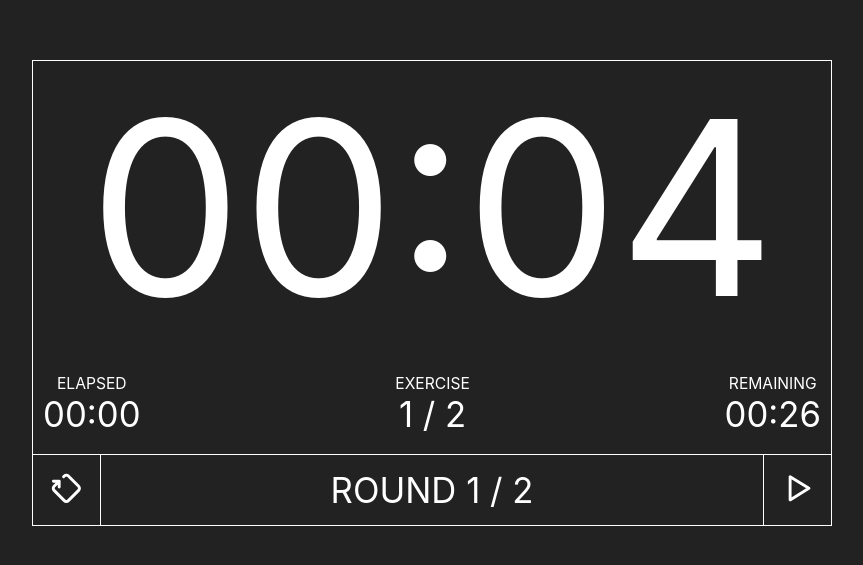
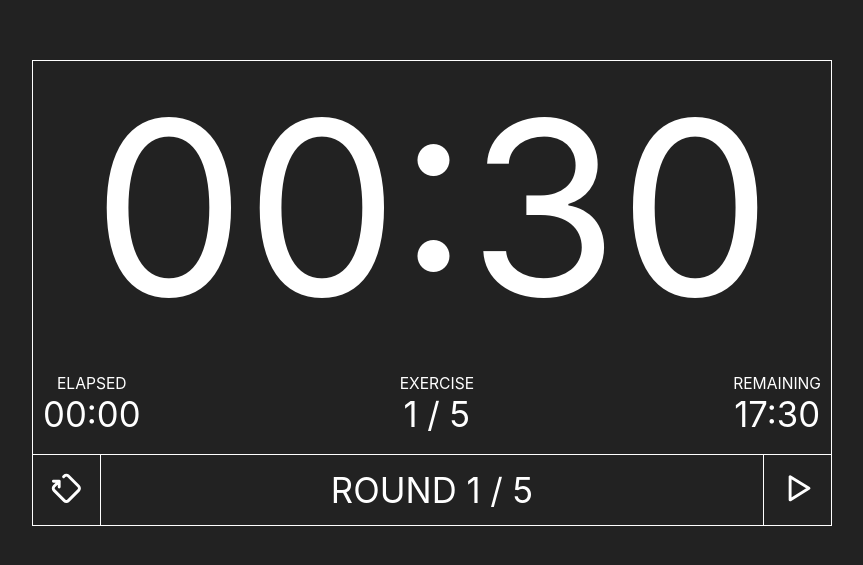
Before and after one commit to 44sisi/sandglass, a React (Create React App) app: page / in a window 1280 px wide. Shown: the part 107-672 px from the top of the page, without its empty margins (208-1071 px from the left). Built offline with nearby package versions, Linux system fonts and the light colour scheme.

Commit message:
fix time setting for prod

```diff
--- a/src/App.tsx
+++ b/src/App.tsx
@@ -20,10 +20,10 @@ function speak(text: string) {
 }
 
 function App() {
-  const totalRound = 2,
-    totalExercise = 2,
-    exerciseTime = 4,
-    restTime = 5;
+  const totalRound = 5,
+    totalExercise = 5,
+    exerciseTime = 30,
+    restTime = 60;
 
   const roundExerciseTime = exerciseTime * totalExercise;
   const roundTime = roundExerciseTime + restTime;
```
